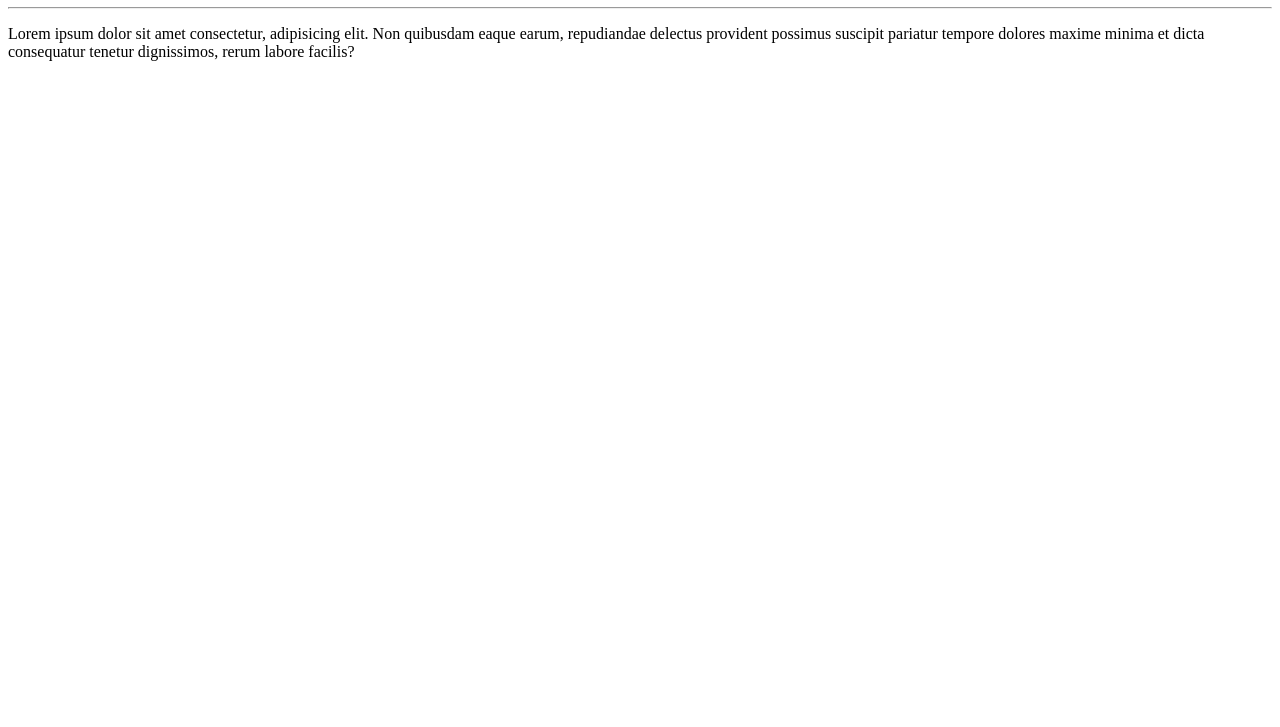
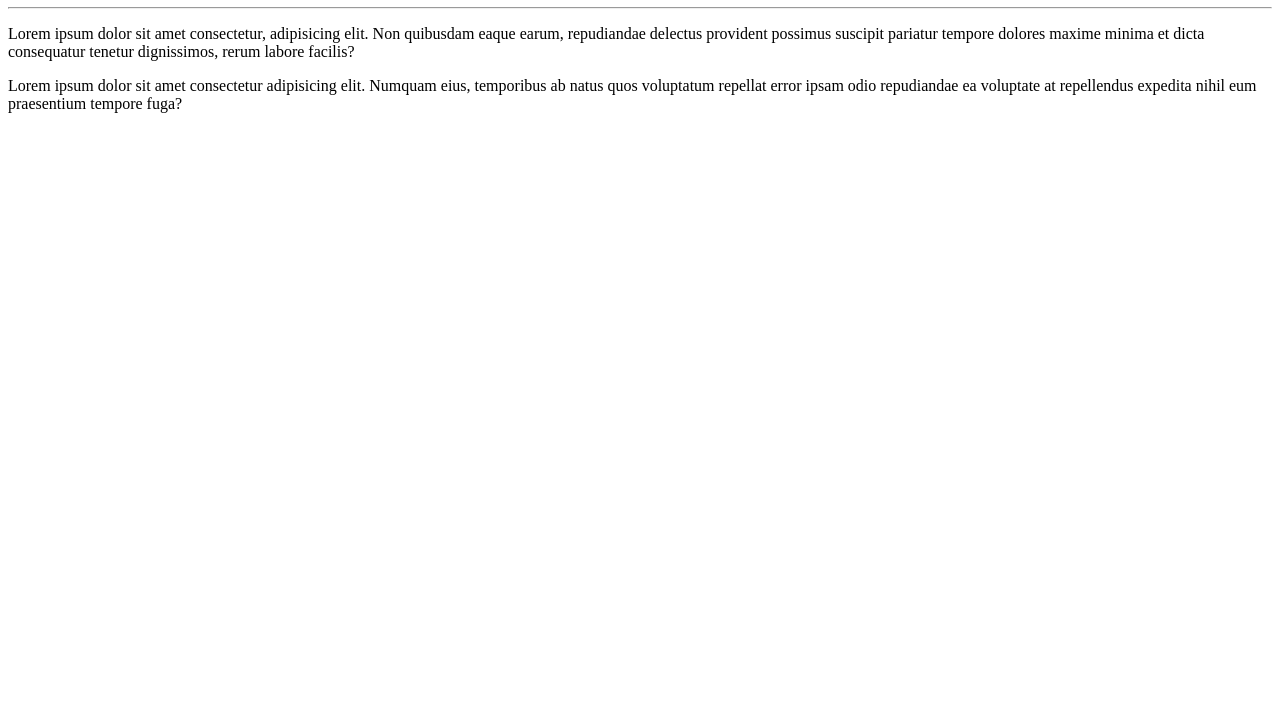
Before and after one commit to luizhmfonseca/Ola-Mundo, a plain HTML site: page site-exemplo/index.html in a window 1280 px wide. Shown: the part 73-800 px from the top of the page. Drawn offline with Linux system fonts and the light colour scheme.

Commit message:
Adicionei parágrafo

```diff
--- a/site-exemplo/index.html
+++ b/site-exemplo/index.html
@@ -10,7 +10,10 @@
     <h1>Olá Mundo!</h1>
     <hr>
     <p>Lorem ipsum dolor sit amet consectetur, adipisicing elit.
-    Non quibusdam eaque earum, repudiandae delectus provident possimus suscipit pariatur
-    tempore dolores maxime minima et dicta consequatur tenetur dignissimos, rerum labore facilis?</p>
+     Non quibusdam eaque earum, repudiandae delectus provident possimus suscipit pariatur
+     tempore dolores maxime minima et dicta consequatur tenetur dignissimos, rerum labore facilis?</p>
+    <p>Lorem ipsum dolor sit amet consectetur adipisicing elit.
+      Numquam eius, temporibus ab natus quos voluptatum repellat error ipsam odio repudiandae
+      ea voluptate at repellendus expedita nihil eum praesentium tempore fuga?</p>
 </body>
 </html>
```
